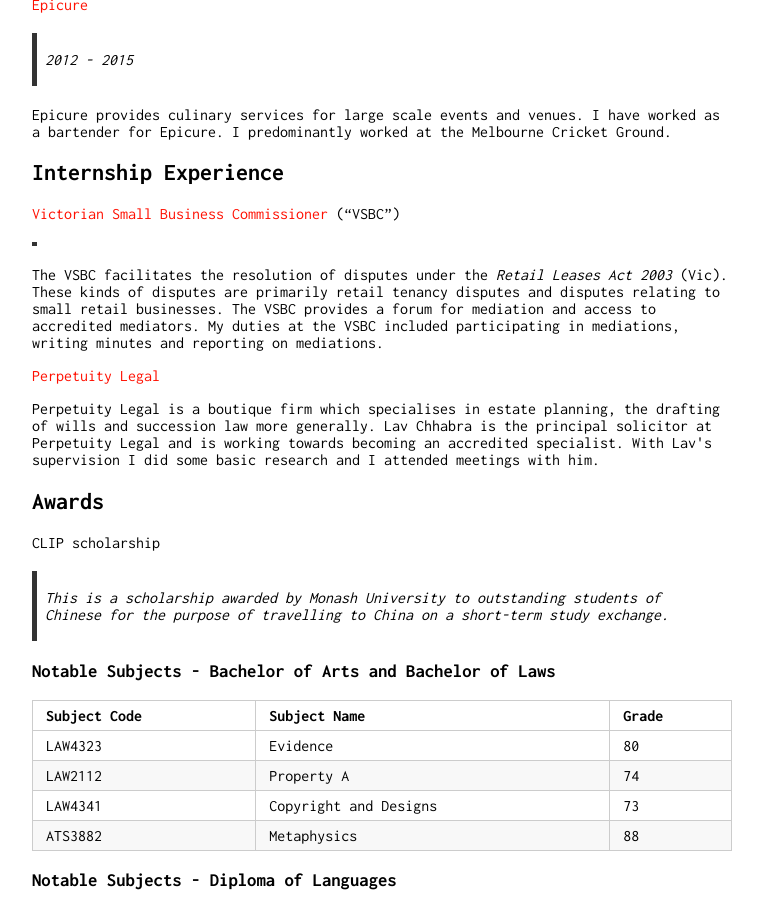
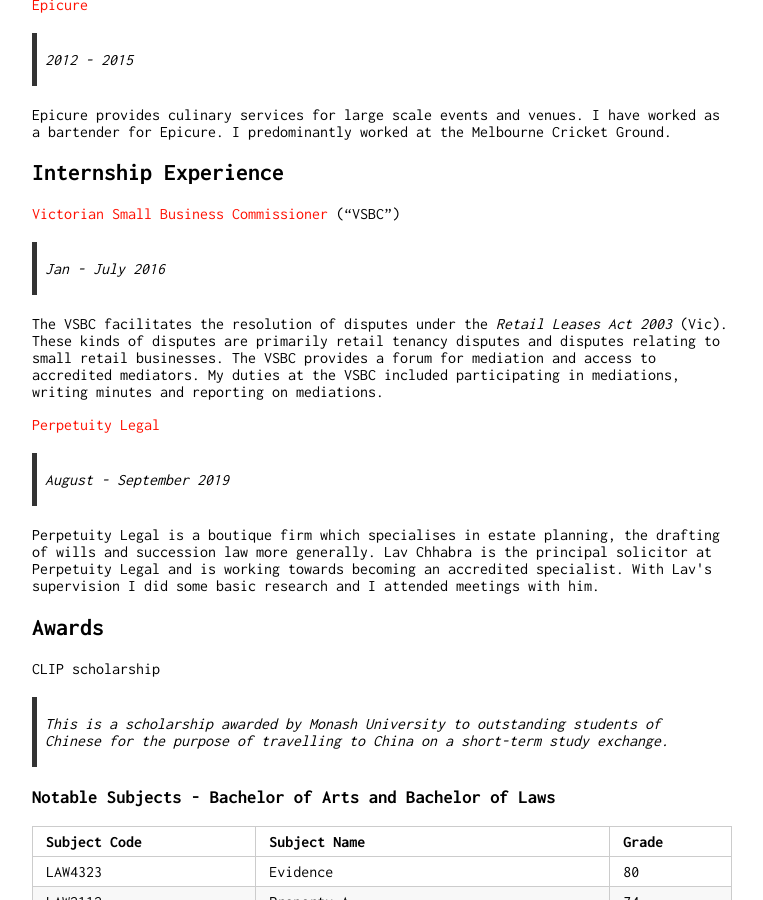
Before and after one commit to Wigdo/cv, a Jekyll site: the page built from index.md, in a window 1280 px wide and 900 px high, scrolled down 1133 px. Shown: the whole window, without its empty margins (258-1021 px from the left). Built offline with Jekyll 4.4.1, drawn with Linux system fonts in a browser that asks for light colours; our own code applies the rules of GitHub Pages for plain Markdown files.

Commit message:
Update index.md

```diff
--- a/index.md
+++ b/index.md
@@ -62,11 +62,14 @@ Melbourne Cricket Ground.
 ## Internship Experience
 
 [Victorian Small Business Commissioner](https://www.vsbc.vic.gov.au/) ("VSBC")
->
+> Jan - July 2016
 
 <p> The VSBC facilitates the resolution of disputes under the <em> Retail Leases Act 2003 </em> (Vic). These kinds of disputes are primarily retail tenancy disputes and disputes relating to small retail businesses. The VSBC provides a forum for mediation and access to accredited mediators. My duties at the VSBC included participating in mediations, writing minutes and reporting on mediations. </p>
 
 [Perpetuity Legal](https://www.perpetuitylegal.com.au/)
+
+>August - September 2019
+
 <p>
 Perpetuity Legal is a boutique firm which specialises in estate planning, the drafting of wills and succession law more generally. Lav Chhabra is the principal solicitor at Perpetuity Legal and is working towards becoming an accredited specialist. With Lav's supervision I did some basic research and I attended meetings with him.
 </p>
```
